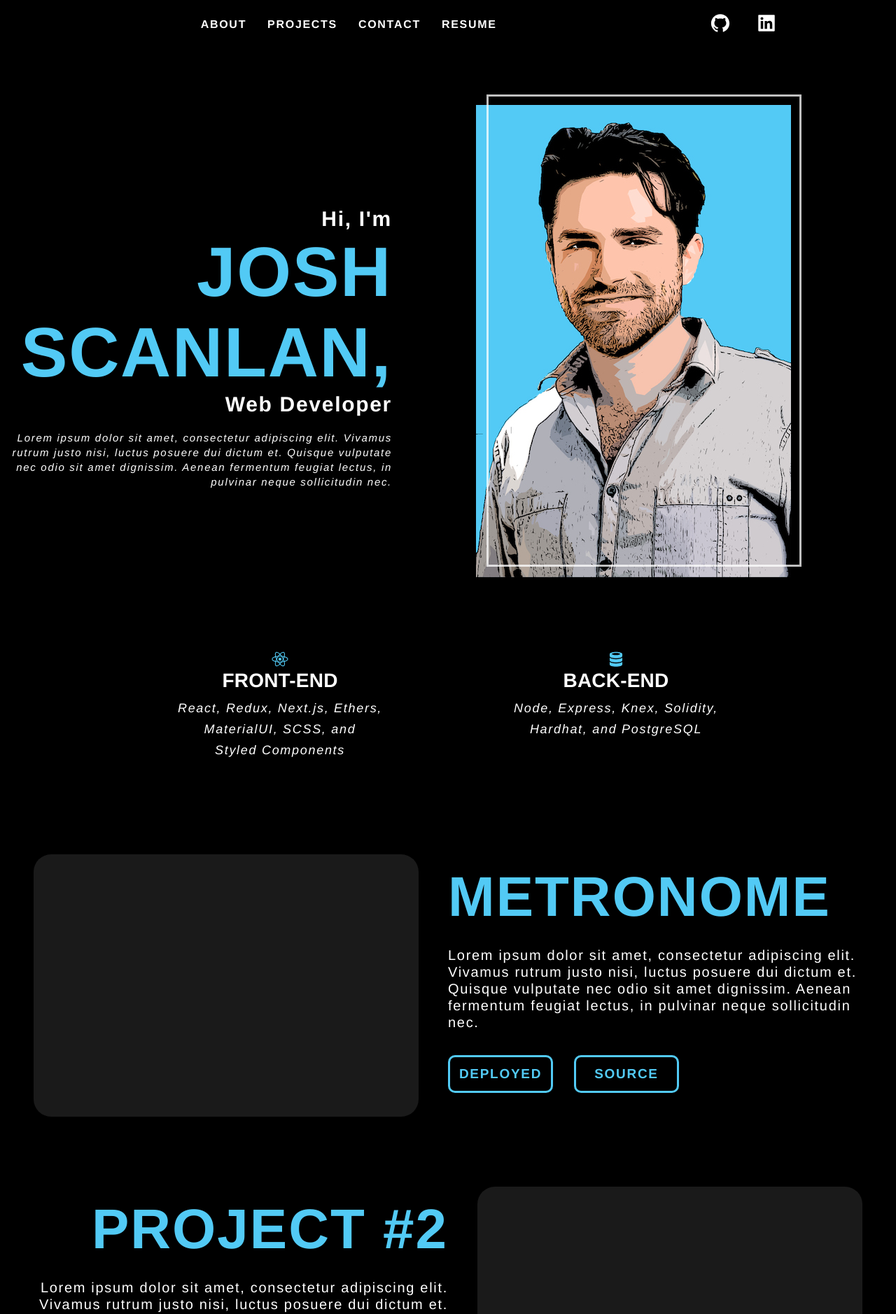
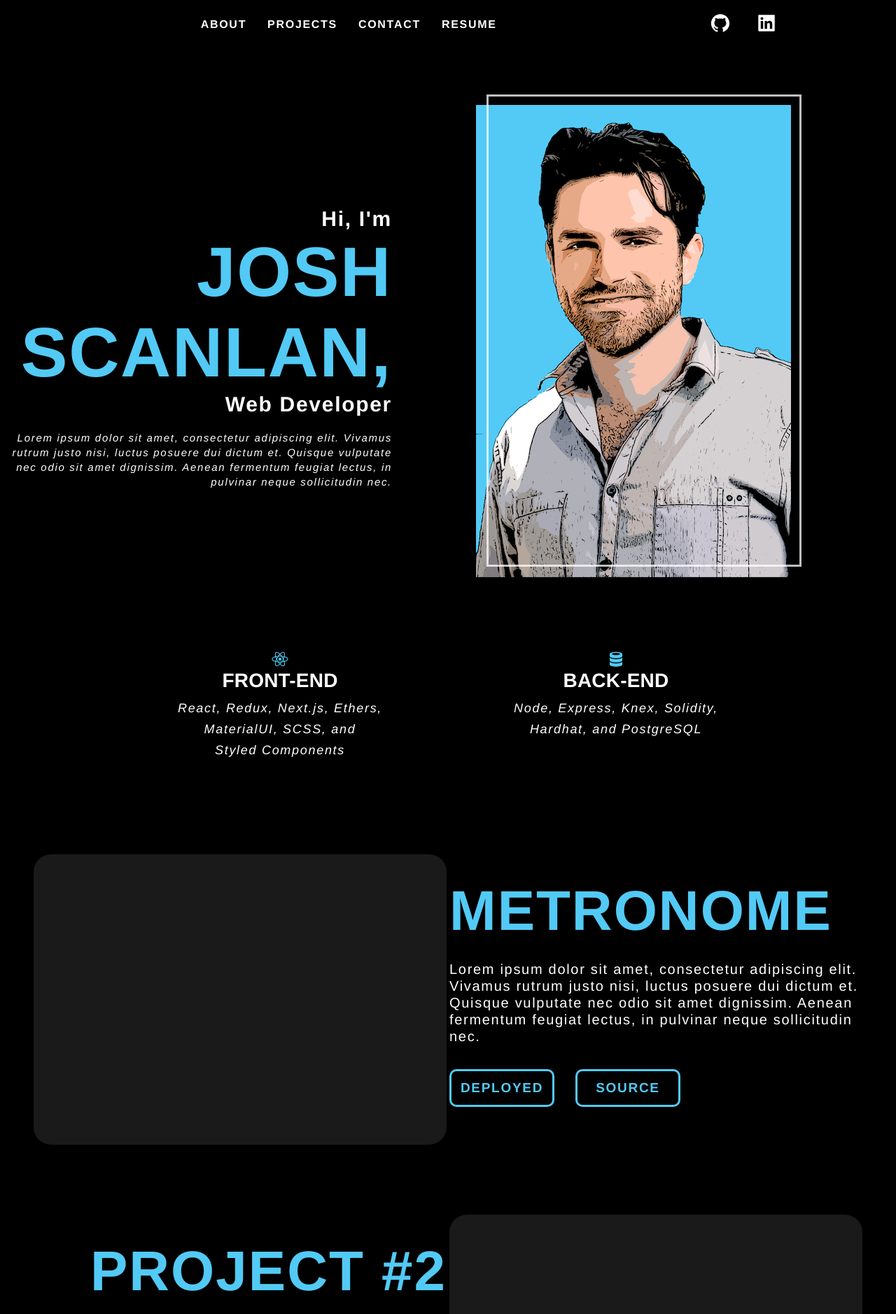
Before and after one commit to joshuascan/personal-portfolio, a Next.js app: page / in a window 1280 px wide. Shown: the top 1878 px of the page at 70% size. Built offline with nearby package versions, Linux system fonts and the light colour scheme.

Commit message:
fixes alignment of projects

```diff
--- a/src/components/Projects/ProjectsStyles.js
+++ b/src/components/Projects/ProjectsStyles.js
@@ -9,8 +9,8 @@ export const ProjectContainer = styled.div`
 `;
 
 export const ImageContainer = styled.div`
-  width: 550px;
-  height: 375px;
+  width: 590px;
+  height: 415px;
   border-radius: 25px;
   background-color: rgb(26, 26, 26);
   display: flex;
@@ -26,7 +26,7 @@ export const Img = styled.img`
 `;
 
 export const InfoContainer = styled.div`
-  width: 50%;
+  width: 590px;
   text-align: ${(props) => (props.right ? "right" : "")};
 `;
 
```
Also changed, not shown: src/components/ContactForm/ContactForm.js (added), src/components/ContactForm/ContactFormStyles.js (added).
